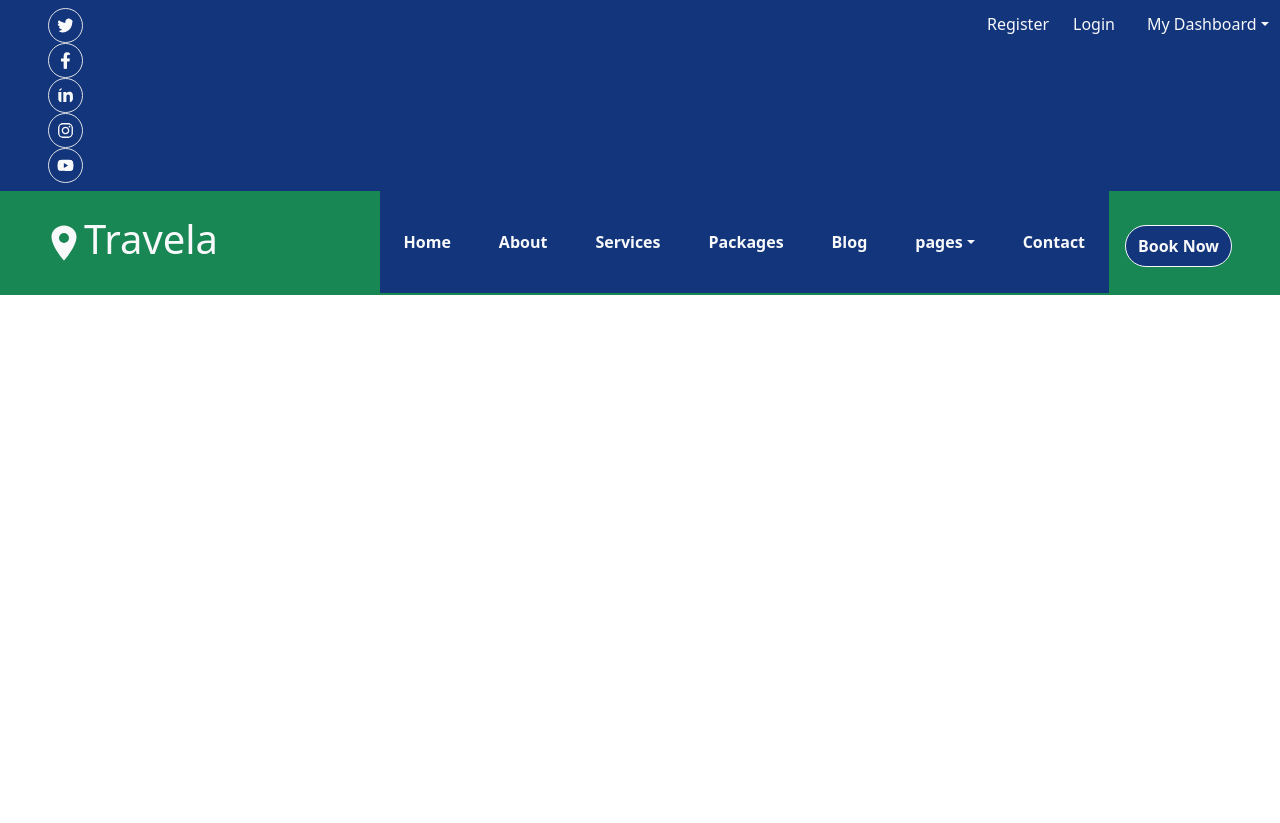
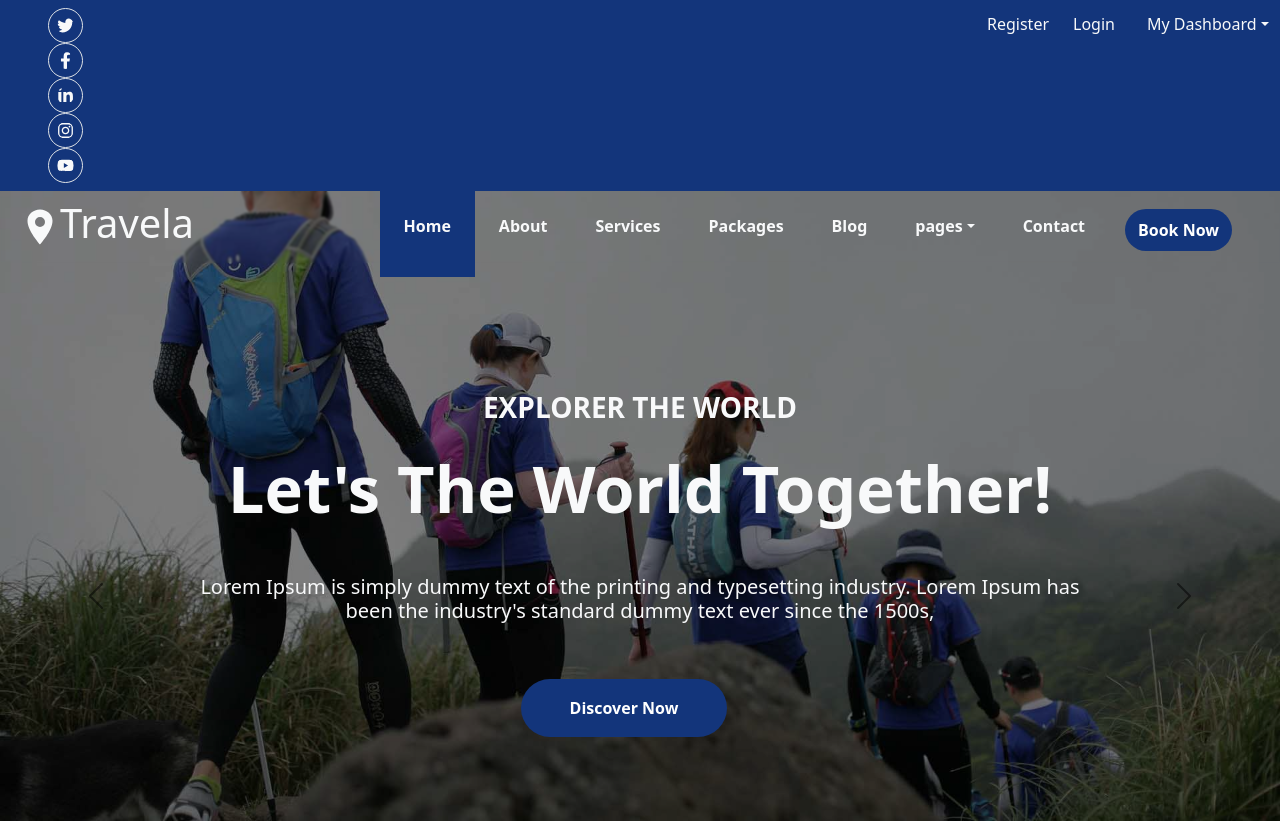
Before and after one commit to Ekata1233/Travela, a React (Vite) app: page / in a window 1280 px wide. Shown: the top 823 px of the page. Before the commit the page ends 800 px from the top, so only its background shows below. Built offline with nearby package versions, Linux system fonts and the light colour scheme.

Commit message:
Change done up to Carousel

```diff
--- a/package.json
+++ b/package.json
@@ -14,7 +14,8 @@
     "react": "^18.3.1",
     "react-bootstrap": "^2.10.4",
     "react-dom": "^18.3.1",
-    "react-icons": "^5.3.0"
+    "react-icons": "^5.3.0",
+    "react-router-dom": "^6.26.2"
   },
   "devDependencies": {
     "@eslint/js": "^9.9.0",
--- a/src/App.css
+++ b/src/App.css
@@ -3,6 +3,7 @@
   margin: 0px;
   padding: 0px;
   box-sizing: border-box;
+  /* font-family: 'Roboto', sans-serif; */
 
 }
 
@@ -14,10 +15,31 @@
  right: 0%;
 
 }
+.blue1:hover{
+  background-color: #13357b;
+
+}
 .navbar{
   width: 100%;
+  position: absolute;
+  z-index: 10;
+
 }
 
 #navbarScrollingDropdown::after{
   border-top-color: #f8f9fa;
 }
+.carousel .carousel-item{
+  height: 900px;
+  margin-top: -90px;
+}
+.carousel .carousel-caption{
+ position: absolute;
+ top: 30%;
+}
+.h11{
+  font-weight:bold;
+  font-size: 65px;
+  font-family:''Roboto', sans-serif';
+
+}
--- a/src/App.jsx
+++ b/src/App.jsx
@@ -1,14 +1,41 @@
 import { useState } from 'react'
+import {Link,BrowserRouter,Route,Routes} from 'react-router-dom'
+
 import './App.css'
 import 'bootstrap/dist/css/bootstrap.min.css';
 import Header from './assets/components/Header';
+import Home from './assets/components/Home';
+import About from './assets/components/About';
+import Booknow from './assets/components/Booknow';
+import Services from './assets/components/Services';
+import Blog from './assets/components/Blog';
+import Contact from './assets/components/Contact';
+import Packages from './assets/components/Packages';
 
 function App() {
   const [count, setCount] = useState(0)
 
   return (
     <>
+     <BrowserRouter>
       <Header/>
+      <Routes>
+        <Route path='/' element={<Home/>}/>
+        <Route path='/About' element={<About/>}/>
+        <Route path='/Booknow' element={<Booknow/>}/>
+        <Route path='/Services' element={<Services/>}/>
+        <Route path='/Blog' element={<Blog/>}/>
+        <Route path='/Contact' element={<Contact/>}/>
+        <Route path='/Packages' element={<Packages/>}/>
+
+
+
+
+
+      </Routes>
+
+      </BrowserRouter>
+
     </>
   )
 }
--- a/src/assets/components/Header.jsx
+++ b/src/assets/components/Header.jsx
@@ -63,8 +63,8 @@
         </div>
         {/* ------------------------------------------------------------------------ */}
         {/* ----------------------Navrbar Start--------------------------------------------- */}
-        <div className=''>
-        <Navbar expand="lg" className=" navbar bg-success  ps-lg-4 ps-md-3 py-4">
+        <div>
+        <Navbar expand="lg" className=" bg-transparent position-fixed w-100 z-index-10" style={{backdropFilter:"blur(1px)", py:'4'}}>
       <Container fluid>
      <h1 className='ps-2 text-light'> <IoLocationSharp />Travela</h1>
         {/* <Navbar.Brand href=" #"><h1></h1></Navbar.Brand> */}
@@ -75,54 +75,56 @@
             style={{ maxHeight: '100px' }}
             navbarScroll
           >
-            <div className=' blue  py-3 px-3' style={{marginTop:"-3px"}}>
-                <Nav.Link href="#action1" className='fw-bold  py-4 text-light' >Home</Nav.Link>
+            <div className='blue py-3 px-3' style={{marginTop:"-3px", backgroundColor:""}} >
+                <Nav.Link href="/" className='fw-bold  py-4 text-light' >Home</Nav.Link>
 
             </div>
-            <div className=' blue  py-3 px-3' style={{marginTop:"-3px"}}>
+            <div className=' blue1  py-3 px-3' style={{marginTop:"-3px"}}>
 
-            <Nav.Link href="#action2" className='fw-bold py-4 text-light'>About</Nav.Link>
+            <Nav.Link href="/About" className='fw-bold py-4 text-light'>About</Nav.Link>
             </div>
-            <div className=' blue  py-3 px-3' style={{marginTop:"-3px"}}>
+            <div className=' blue1  py-3 px-3' style={{marginTop:"-3px"}}>
 
-            <Nav.Link href="#action2" className='fw-bold py-4 text-light'>Services</Nav.Link>
+            <Nav.Link href="/Services" className='fw-bold py-4 text-light'>Services</Nav.Link>
             </div>
-            <div className=' blue  py-3 px-3' style={{marginTop:"-3px"}}>
+            <div className=' blue1  py-3 px-3' style={{marginTop:"-3px"}}>
 
-            <Nav.Link href="#action2" className='fw-bold py-4 text-light'>Packages</Nav.Link>
+            <Nav.Link href="Packages" className='fw-bold py-4 text-light'>Packages</Nav.Link>
             </div>
-            <div className=' blue  py-3 px-3' style={{marginTop:"-3px"}}>
+            <div className=' blue1  py-3 px-3' style={{marginTop:"-3px"}}>
 
-            <Nav.Link href="#action2" className='fw-bold py-4 text-light'>Blog</Nav.Link>
+            <Nav.Link href="Blog" className='fw-bold py-4 text-light'>Blog</Nav.Link>
             </div>
-            <div className=' blue  py-3 px-3' style={{marginTop:"-3px"}}>
+            <div className=' blue1  py-3 px-3' style={{marginTop:"-3px"}}>
 
-            <NavDropdown title={<span className='text-light'>pages</span>} className='fw-bold py-3 ' id="navbarScrollingDropdown">
-              <NavDropdown.Item href="#action3">Destination</NavDropdown.Item>
-              <NavDropdown.Item href="#action4">
+            <NavDropdown title={<span className='text-light '>pages</span> } className='fw-bold py-3' id="navbarScrollingDropdown" style={{position:"relative"}} >
+             <div style={{position:"absolute", top:"50px"}}>
+                 <NavDropdown.Item href="/Destination">Destination</NavDropdown.Item>
+              <NavDropdown.Item href="/Exploretour">
                 Explore Tour
               </NavDropdown.Item>
 
-              <NavDropdown.Item href="#action5">
+              <NavDropdown.Item href="/TrevelBook">
                Travel Booking
               </NavDropdown.Item>
-              <NavDropdown.Item href="#action5">
+              <NavDropdown.Item href="/Ourgallary">
                Our Gallery
               </NavDropdown.Item>
-              <NavDropdown.Item href="#action5">
+              <NavDropdown.Item href="/TravelGuide">
                Travel Guides
               </NavDropdown.Item>
-              <NavDropdown.Item href="#action5">
+              <NavDropdown.Item href="/Traveltesti">
                Travel Testimonial
               </NavDropdown.Item>
+             </div>
             </NavDropdown>
             </div>
-            <div className=' blue  py-3 px-3' style={{marginTop:"-3px"}}>
+            <div className=' blue1  py-3 px-3' style={{marginTop:"-3px"}}>
 
-            <Nav.Link href="#action2" className='fw-bold py-4 text-light'>Contact</Nav.Link>
+            <Nav.Link href="Contact" className='fw-bold py-4 text-light'>Contact</Nav.Link>
             </div>
             <div className='py-3'>
-            <Button variant="outline-light" className='rounded-pill fw-bold me-5 py-2 ms-3 mt-3' style={{backgroundColor:"#13357B"}}>Book Now</Button>
+            <Button variant="" className='rounded-pill fw-bold me-5 py-2 ms-3 mt-3 text-white' style={{backgroundColor:"#13357B"}}>Book Now</Button>
             </div>
           </Nav>
 
--- a/src/assets/components/Home.jsx
+++ b/src/assets/components/Home.jsx
@@ -1,8 +1,72 @@
 import React from 'react'
+import Carousel from 'react-bootstrap/Carousel';
+import Button from 'react-bootstrap/Button';
+
+
 
 function Home() {
   return (
-    <div>Home</div>
+    <div>
+        <div >
+        <Carousel data-bs-theme="dark" className=''>
+
+      <Carousel.Item>
+
+        <img
+          className="d-block w-100 "
+          src="/carousel-1.jpg"
+          alt="First slide"
+          style={{filter: 'brightness(50%)'}}
+        />
+
+        <Carousel.Caption className='text-light' >
+        <h3 className='fw-bold mb-4'>EXPLORER THE WORLD</h3>
+        <h1 className='h11 mb-5'>Find Your Perfect Tour At Travel</h1>
+
+          <h5>Lorem Ipsum is simply dummy text of the printing and typesetting industry. Lorem Ipsum has been the industry's standard dummy text ever since the 1500s,</h5>
+          <Button variant="" className='rounded-pill fw-bold me-5 px-5 py-3 ms-3 mt-5 text-white' style={{backgroundColor:"#13357B"}}>Discover Now</Button>
+
+
+        </Carousel.Caption>
+
+      </Carousel.Item>
+
+      <Carousel.Item>
+        <img
+          className="d-block w-100"
+          src="/carousel-2.jpg"
+          alt="Second slide"
+          style={{filter: 'brightness(50%)'}}
+        />
+        <Carousel.Caption className='text-light' >
+          <h3 className='fw-bold mb-4'>EXPLORER THE WORLD</h3>
+          <h1 className='h11 mb-5'>Let's The World Together!</h1>
+          <h5 className=''>Lorem Ipsum is simply dummy text of the printing and typesetting industry. Lorem Ipsum has been the industry's standard dummy text ever since the 1500s,</h5>
+          <Button variant="" className='rounded-pill fw-bold me-5 px-5 py-3 ms-3 mt-5 text-white' style={{backgroundColor:"#13357B"}}>Discover Now</Button>
+
+        </Carousel.Caption>
+      </Carousel.Item>
+      <Carousel.Item>
+        <img
+          className="d-block w-100"
+          src="/carousel-3.jpg"
+          alt="Third slide"
+          style={{filter: 'brightness(50%)'}}
+        />
+        <Carousel.Caption className='text-light' >
+          <h5 className='fw-bold mb-4'>Third slide label</h5>
+          <h1 className='h11 mb-5'>You Like To Go?</h1>
+          <h5>
+          Lorem Ipsum is simply dummy text of the printing and typesetting industry. Lorem Ipsum has been the industry's standard dummy text ever since the 1500s,
+</h5>
+<Button variant="" className='rounded-pill fw-bold me-5 px-5 py-3 ms-3 mt-5 text-white' style={{backgroundColor:"#13357B"}}>Discover Now</Button>
+
+        </Carousel.Caption>
+
+      </Carousel.Item>
+    </Carousel>
+        </div>
+    </div>
   )
 }
 
```
Also changed, not shown: 1 other file (tests, documents, lock files or other folders).
